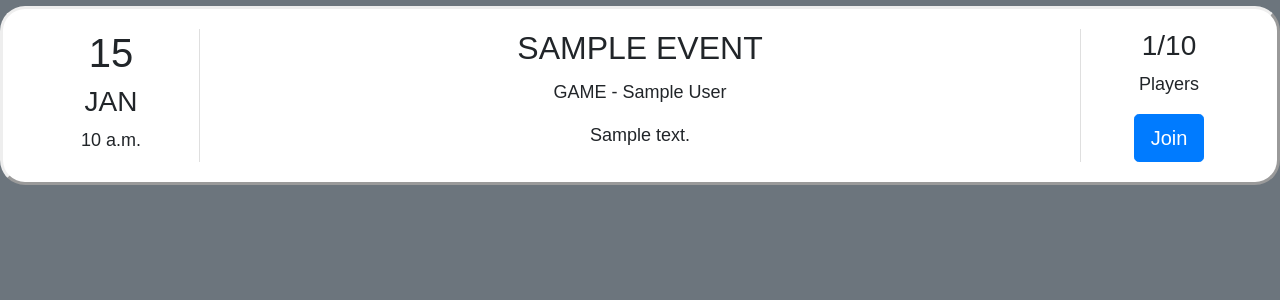
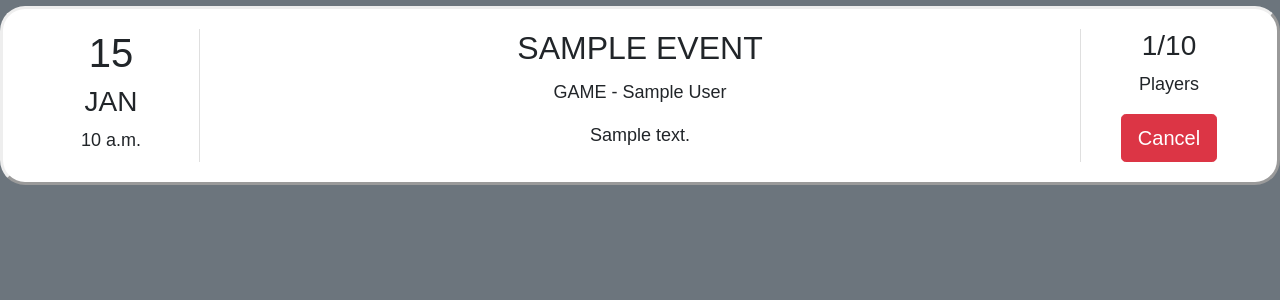
Before and after one commit to GuildHouseGames/livelobby, a Django app: page /events/ in a window 1280 px wide. Shown: the part 80-380 px from the top of the page. Run offline with Django 3.2, Linux system fonts and the light colour scheme; a user stored in the database is signed in; tables that the repository leaves empty hold one stand-in row (values such as "Sample post"); some libraries are stand-ins or nearby versions.

Commit message:
Add button for cancelling event to event card

```diff
--- a/events/templates/events/event_list.html
+++ b/events/templates/events/event_list.html
@@ -53,19 +53,23 @@
              <div class="card-block">
                <h3 class="card-text">{{ event|reserved_places }}/{{ event.max_size }}</h3>
                <p class="card-text">Players</p>
-               {% if event|reserved_places == event.max_size %}
-                <button type="button" class="btn btn-lg disabled btn-danger">FULL</button>
-               {% else %}
-               <a href=
-                {% if user.is_authenticated %}
-                    {% url 'join_view' event_id=event.id %}
+                 {% if user.is_authenticated %}
+                    {% if event.host == user%}
+                        <a class="btn btn-lg btn-danger"  href="{% url 'cancel_view' pk=event.pk %}">Cancel</a>
+                    {% else %}
+                        {% if event|reserved_places < event.max_size %}
+                            <a class="btn btn-lg btn-primary" href="{% url 'join_view' event_id=event.id %}">Join</a>
+                        {% else %}
+                            <button type="button" class="btn btn-lg disabled btn-danger">FULL</button>
+                        {% endif %}
+                    {% endif %}
                 {% else %}
-                    {% url 'login' %}
+                    {% if event|reserved_places < event.max_size %}
+                        <a class="btn btn-lg btn-primary" href="{% url 'login' %}">Join</a>
+                    {% else %}
+                        <button type="button" class="btn btn-lg disabled btn-danger">FULL</button>
+                    {% endif %}
                 {% endif %}
-               >
-                 <button type="button" class="btn btn-lg btn-primary">Join</button>
-               </a>
-               {% endif %}
              </div>
            </div>
          </div>
```
